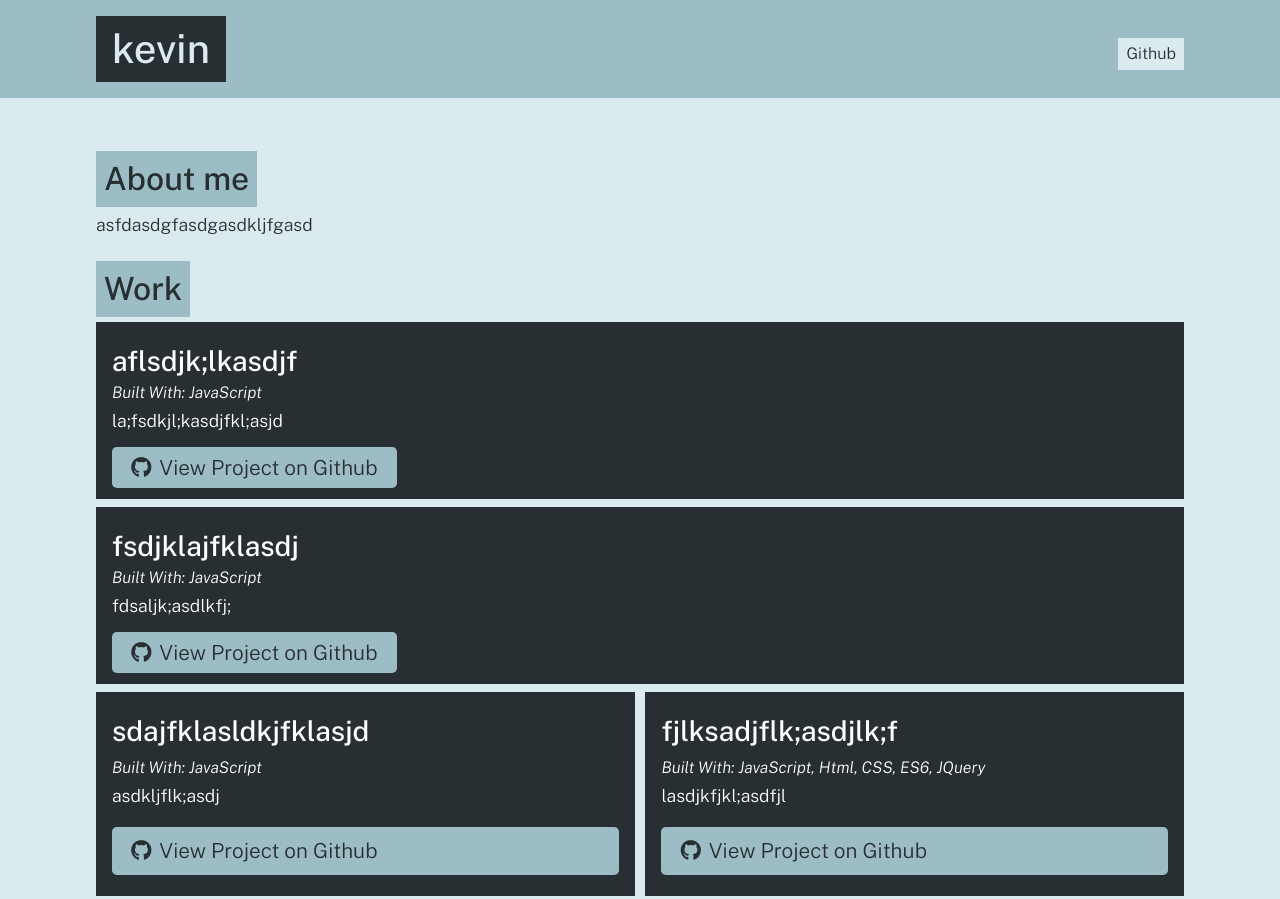
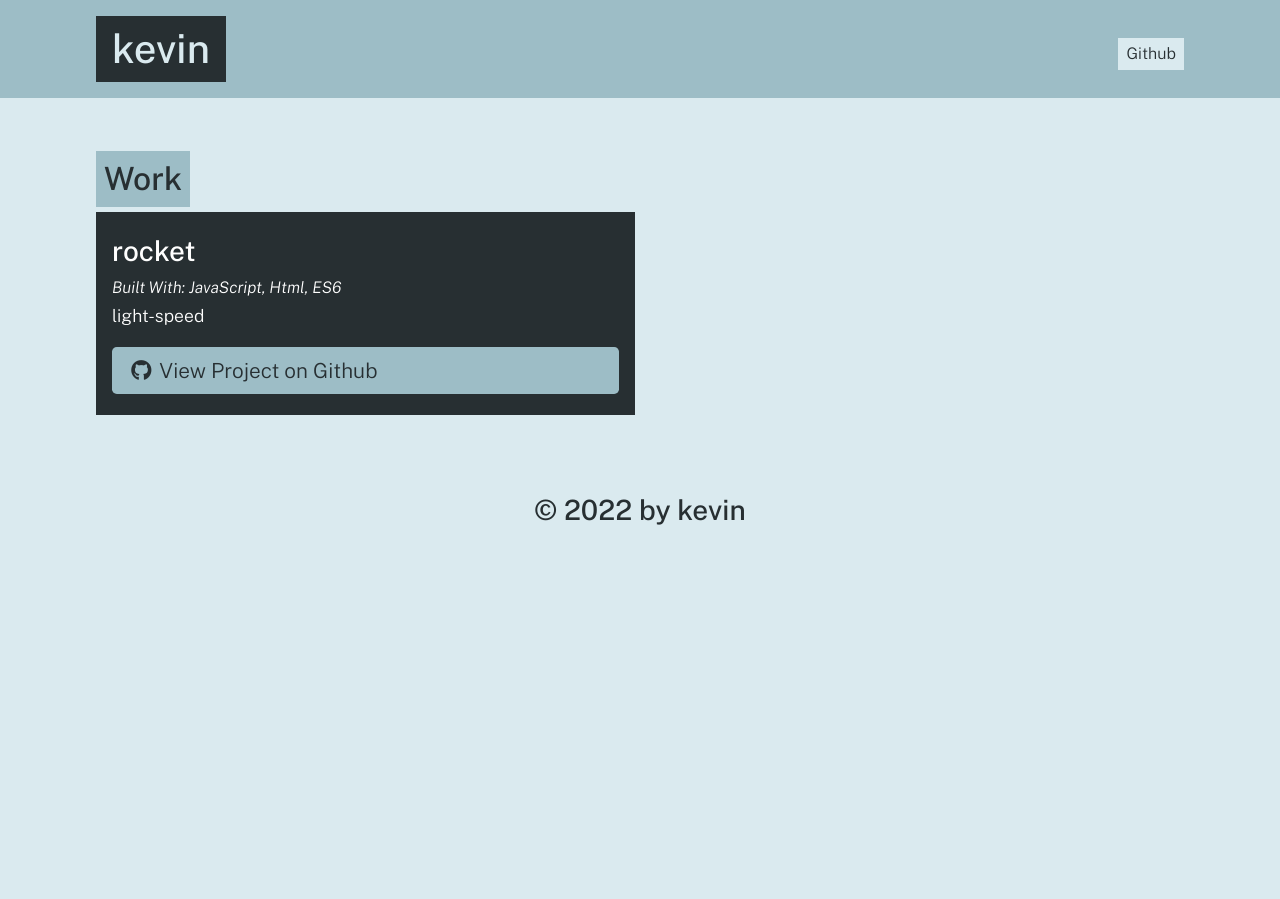
Before and after one commit to hfang821/portfolio-generator, a website: page dist/index.html in a window 1280 px wide. Shown: the top 899 px of the page. After the commit the page ends 800 px from the top, so only its background shows below. Drawn offline with nearby package versions, Linux system fonts and the light colour scheme.

Commit message:
readme file updated

```diff
--- a/dist/index.html
+++ b/dist/index.html
@@ -17,63 +17,28 @@
             <div class="container flex-row justify-space-between align-center py-3">
                 <h1 class="page-title text-secondary bg-dark py-2 px-3">kevin</h1>
                 <nav class="flex-row">
-                    <a class="ml-2 my-1 px-2 py-1 bg-secondary text-dark" href="https://github.com/fang">Github</a>
+                    <a class="ml-2 my-1 px-2 py-1 bg-secondary text-dark" href="https://github.com/hfang821">Github</a>
                 </nav>
             </div>
         </header>
 
         <main class="container my-5">
 
-        <section class="my-3 id=about">
-            <h2 class="text-dark bg-primary p-2 display-inline-block">About me</h2>
-            <p>asfdasdgfasdgasdkljfgasd</p>
-        </section>
-
 
         <section class="my-3" id="portfolio">
             <h2 class="text-dark bg-primary p-2 display-inline-block">Work</h2>
             <div class="flex-row justify-space-between">
 
-                    <div class="col-12 mb-2 bg-dark text-light p-3">
-                        <h3 class="portfolio-item-title text-light">aflsdjk;lkasdjf</h3>
-                        <h5 class="portfolio-languages">
-                            Built With:
-                            JavaScript
-                        </h5>
-                        <p>la;fsdkjl;kasdjfkl;asjd</p>
-                        <a href="asdflkj" class="btn mt-auto"><i class="fab fa-github mr-2"></i>View Project on Github</a>
-                    </div>
-
-                    <div class="col-12 mb-2 bg-dark text-light p-3">
-                        <h3 class="portfolio-item-title text-light">fsdjklajfklasdj</h3>
-                        <h5 class="portfolio-languages">
-                            Built With:
-                            JavaScript
-                        </h5>
-                        <p>fdsaljk;asdlkfj;</p>
-                        <a href="fsdajkhkl" class="btn mt-auto"><i class="fab fa-github mr-2"></i>View Project on Github</a>
-                    </div>
-
 
 
                     <div class="col-12 col-md-6 mb-2 bg-dark text-light p-3 flex-column">
-                        <h3 class="portfolio-item-title text-light">sdajfklasldkjfklasjd</h3>
+                        <h3 class="portfolio-item-title text-light">rocket</h3>
                         <h5 class="portfolio-languages">
                             Built With:
-                            JavaScript
+                            JavaScript, Html, ES6
                         </h5>
-                        <p>asdkljflk;asdj</p>
-                        <a href="faklsdjlas;djfl;asd" class="btn mt-auto"><i class="fab fa-github mr-2"></i>View Project on Github</a>
-                    </div>
-
-                    <div class="col-12 col-md-6 mb-2 bg-dark text-light p-3 flex-column">
-                        <h3 class="portfolio-item-title text-light">fjlksadjflk;asdjlk;f</h3>
-                        <h5 class="portfolio-languages">
-                            Built With:
-                            JavaScript, Html, CSS, ES6, JQuery
-                        </h5>
-                        <p>lasdjkfjkl;asdfjl</p>
-                        <a href="flasdjkljkasdfjl;as" class="btn mt-auto"><i class="fab fa-github mr-2"></i>View Project on Github</a>
+                        <p>light-speed</p>
+                        <a href="www.kevin.com" class="btn mt-auto"><i class="fab fa-github mr-2"></i>View Project on Github</a>
                     </div>
 
         </div>
```
Also changed, not shown: README.md.
